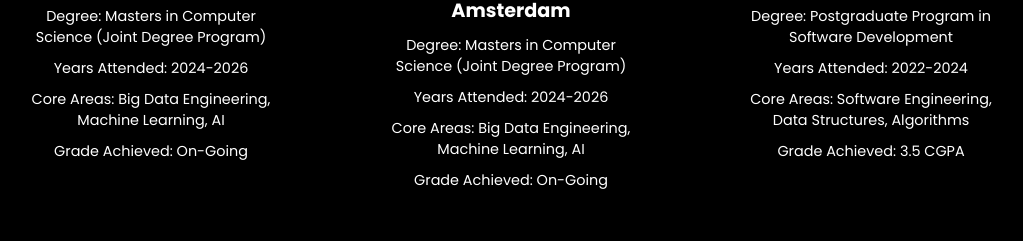
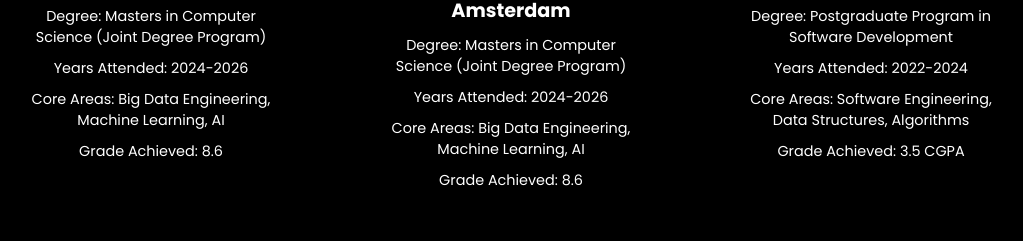
Before and after one commit to rahil1303/NP-Pre-Prod-3, a React (Create React App) app: page /education in a window 1280 px wide. Shown: the part 948-1189 px from the top of the page, without its empty margins (129-1152 px from the left). Built offline with nearby package versions, Linux system fonts and the light colour scheme.

Commit message:
Update education grades from 'On-Going' to '8.6'

```diff
--- a/src/components/EducationList/EducationList.jsx
+++ b/src/components/EducationList/EducationList.jsx
@@ -14,7 +14,7 @@ const educations = [
         degree: "Masters in Computer Science (Joint Degree Program)",
         years: "2024-2026",
         areas: "Big Data Engineering, Machine Learning, AI",
-        grade: "On-Going"
+        grade: "8.6"
     },
     {
         image: VU,
@@ -22,7 +22,7 @@ const educations = [
         degree: "Masters in Computer Science (Joint Degree Program)",
         years: "2024-2026",
         areas: "Big Data Engineering, Machine Learning, AI",
-        grade: "On-Going"
+        grade: "8.6"
     },
     {
         image: IIIT,
```
